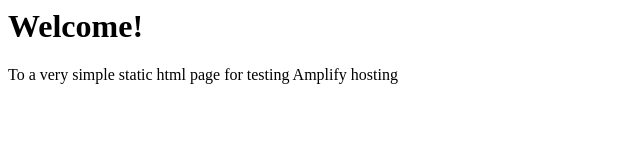
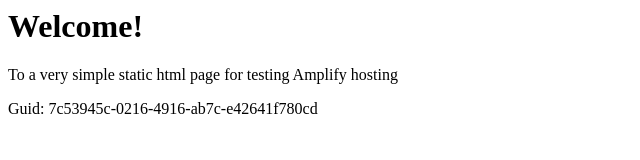
Before and after one commit to aws-aemilia-cmh/Github-PR-Commit-Integration-Test-DoNotTouch-v1-preprod-us-east-2, a website: page src/index.html in a window 1280 px wide. Shown: the whole page, without its empty margins (0-640 px from the left). Drawn offline with Linux system fonts and the light colour scheme.

Commit message:
commit from integ tests

```diff
--- a/src/index.html
+++ b/src/index.html
@@ -1,3 +1,5 @@
+
+
 <html lang="en">
 
 <head>
@@ -10,6 +12,6 @@
 <body>
     <h1>Welcome!</h1>
     <p>To a very simple static html page for testing Amplify hosting</p>
-</body>
+    <p>Guid: 7c53945c-0216-4916-ab7c-e42641f780cd</p></body>
 
 </html>
```
